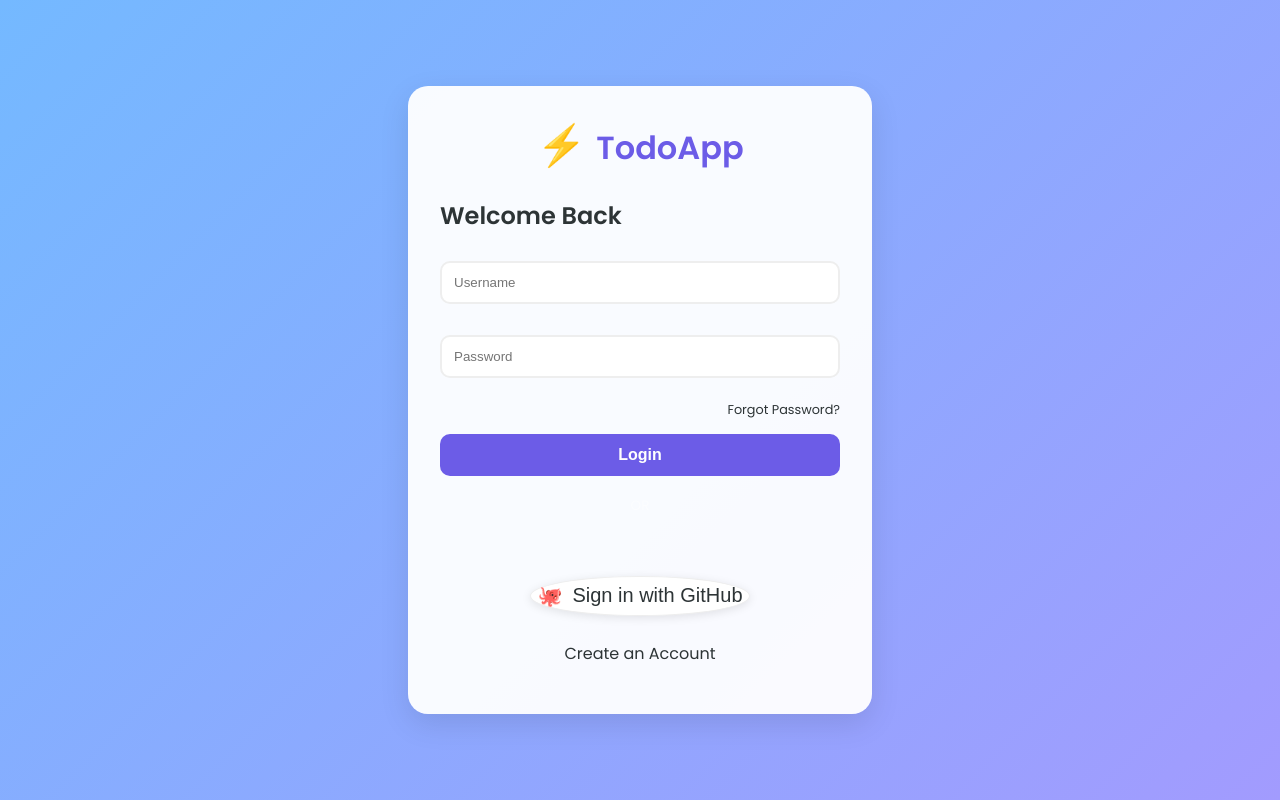
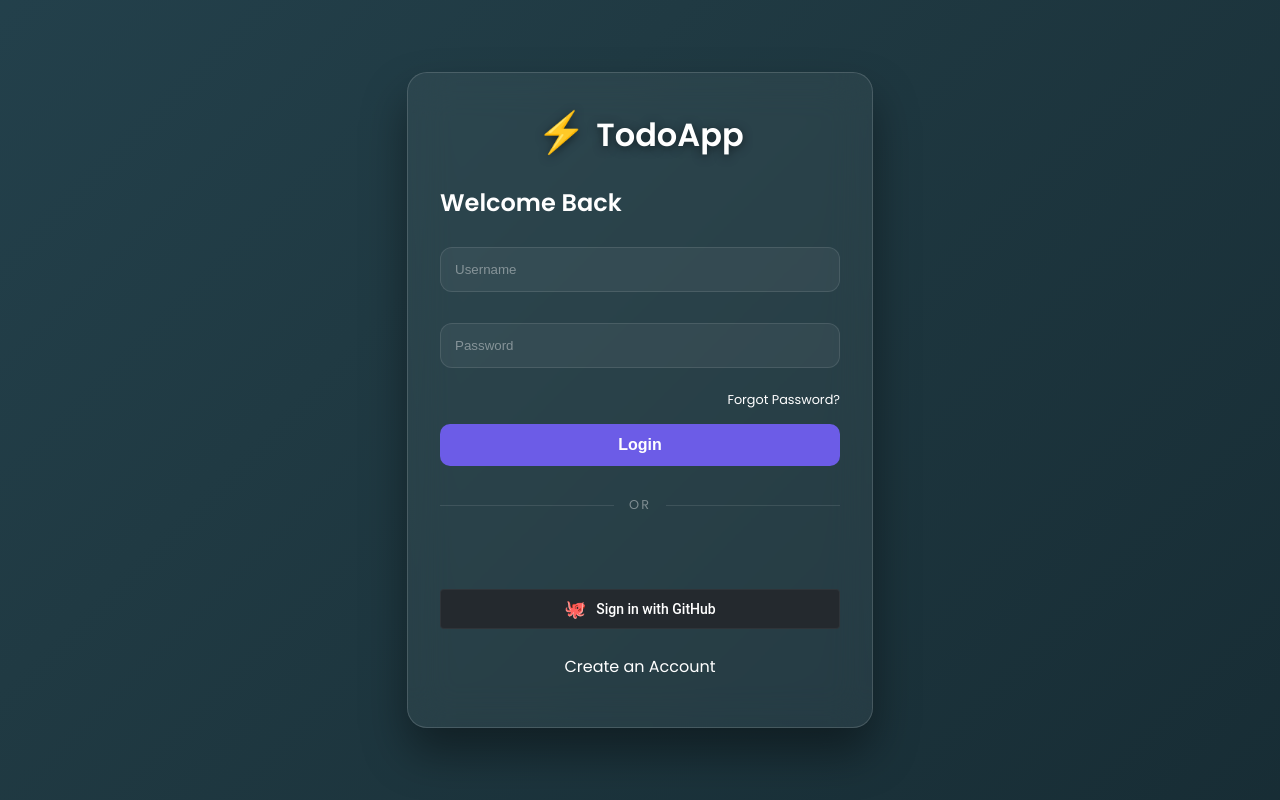
Before and after one commit to Ramagirivardhan-2005/TO-DO-Final-appilication, a React (Create React App) app in the folder client/: page / in a window 1280 px wide. Built offline with nearby package versions, Linux system fonts and the light colour scheme; no server answers.

Commit message:
chore: remove vercel.json, fix crash, and polish UI

```diff
--- a/client/src/App.css
+++ b/client/src/App.css
@@ -1928,3 +1928,122 @@ body.critical-mode {
   .wallet-balance-row { grid-template-columns: 1fr; }
   .redeem-section { flex-direction: column; }
 }
+
+/* --- LOGIN PAGE IMPROVEMENTS --- */
+.login-page {
+  background: linear-gradient(-45deg, #0f2027, #203a43, #2c5364, #1f4037);
+  background-size: 400% 400%;
+  animation: gradientBG 15s ease infinite;
+}
+
+@keyframes gradientBG {
+  0% { background-position: 0% 50%; }
+  50% { background-position: 100% 50%; }
+  100% { background-position: 0% 50%; }
+}
+
+.login-card {
+  background: rgba(255, 255, 255, 0.05) !important;
+  backdrop-filter: blur(20px);
+  -webkit-backdrop-filter: blur(20px);
+  border: 1px solid rgba(255, 255, 255, 0.15);
+  box-shadow: 0 25px 45px rgba(0,0,0,0.4) !important;
+  color: white;
+  min-width: 380px;
+}
+
+.login-card h2, .login-card p, .login-card .link {
+  color: white !important;
+}
+
+.login-card .link:hover {
+  color: #a29bfe !important;
+  text-decoration: underline;
+  text-decoration-thickness: 1px;
+}
+
+.login-logo {
+  color: white !important;
+  text-shadow: 0 2px 10px rgba(0,0,0,0.5);
+}
+
+.login-card input {
+  background: rgba(255, 255, 255, 0.05);
+  border: 1px solid rgba(255, 255, 255, 0.1);
+  color: white;
+  border-radius: 12px;
+  padding: 14px;
+}
+
+.login-card input::placeholder {
+  color: rgba(255, 255, 255, 0.4);
+}
+
+.login-card input:focus {
+  background: rgba(255, 255, 255, 0.15);
+  border-color: #6c5ce7;
+  box-shadow: 0 0 0 4px rgba(108, 92, 231, 0.2);
+}
+
+.divider {
+  display: flex;
+  align-items: center;
+  text-align: center;
+  margin: 30px 0 20px 0;
+}
+.divider::before, .divider::after {
+  content: '';
+  flex: 1;
+  border-bottom: 1px solid rgba(255, 255, 255, 0.1);
+}
+.divider span {
+  padding: 0 15px;
+  color: rgba(255,255,255,0.4);
+  font-size: 0.8rem;
+  letter-spacing: 2px;
+  font-weight: 500;
+}
+
+.oauth-group {
+  display: flex;
+  flex-direction: column;
+  gap: 15px;
+}
+
+.google-wrap {
+  display: flex;
+  justify-content: center;
+  width: 100%;
+}
+
+.google-wrap > div {
+  width: 100% !important;
+}
+
+.btn-github {
+  background: #24292e;
+  color: white;
+  border: 1px solid rgba(255,255,255,0.05);
+  border-radius: 4px;
+  padding: 0 12px;
+  height: 40px;
+  font-family: "Roboto", sans-serif;
+  font-size: 14px;
+  font-weight: 500;
+  display: flex;
+  justify-content: center;
+  align-items: center;
+  gap: 10px;
+  width: 100%;
+  transition: all 0.3s cubic-bezier(0.4, 0, 0.2, 1);
+  cursor: pointer;
+}
+.btn-github:hover {
+  background: #1b1f23;
+  transform: translateY(-2px);
+  box-shadow: 0 6px 15px rgba(0,0,0,0.4);
+  border-color: rgba(255,255,255,0.15);
+}
+.github-icon {
+  font-size: 1.1rem;
+}
--- /dev/null
+++ b/client/src/config.js
@@ -0,0 +1,3 @@
+export const API_URL = process.env.REACT_APP_API_URL || "http://localhost:5000";
+export const FRONTEND_URL = process.env.REACT_APP_FRONTEND_URL || "http://localhost:3000";
+export const GITHUB_CLIENT_ID = process.env.REACT_APP_GITHUB_CLIENT_ID || "Ov23liZrBeVKxKMXoxJ1";
--- a/client/src/pages/AddTask.js
+++ b/client/src/pages/AddTask.js
@@ -1,6 +1,7 @@
 import { useState, useEffect } from "react";
 import axios from "axios";
 import { useNavigate, useLocation } from "react-router-dom";
+import { API_URL } from "../config";
 
 export default function AddTask({ user }) {
   const [taskName, setTaskName] = useState("");
@@ -27,7 +28,7 @@ export default function AddTask({ user }) {
 
   const handleAdd = async (e) => {
     e.preventDefault();
-    await axios.post(`${process.env.REACT_APP_API_URL || "https://to-do-final-appilication-2.onrender.com"}/tasks`, {
+    await axios.post(`${API_URL}/tasks`, {
       user_id: user.id,
       task_name: taskName,
       description: description,
--- a/client/src/pages/DeleteTask.js
+++ b/client/src/pages/DeleteTask.js
@@ -1,12 +1,13 @@
 import axios from "axios";
 import { useNavigate, useParams } from "react-router-dom";
+import { API_URL } from "../config";
 
 export default function DeleteTask() {
   const { id } = useParams();
   const navigate = useNavigate();
 
   const confirmDelete = async () => {
-    await axios.delete(`${process.env.REACT_APP_API_URL || "https://to-do-final-appilication-2.onrender.com"}/tasks/${id}`);
+    await axios.delete(`${API_URL}/tasks/${id}`);
     navigate("/dashboard");
   };
 
--- a/client/src/pages/Login.js
+++ b/client/src/pages/Login.js
@@ -2,6 +2,7 @@ import axios from "axios";
 import { useState, useEffect } from "react";
 import { useNavigate } from "react-router-dom";
 import { GoogleLogin } from '@react-oauth/google';
+import { API_URL, GITHUB_CLIENT_ID } from "../config";
 
 export default function Login({ setUser }) {
   const [username, setUsername] = useState("");
@@ -31,7 +32,7 @@ export default function Login({ setUser }) {
 
   const handleGithubCallback = async (code) => {
     try {
-      const res = await axios.post(`${process.env.REACT_APP_API_URL || "https://to-do-final-appilication-2.onrender.com"}/api/auth/github`, { code });
+      const res = await axios.post(`${API_URL}/api/auth/github`, { code });
 
       if (res.data.mfaRequired) {
         setMfaMode(true);
@@ -62,7 +63,7 @@ export default function Login({ setUser }) {
     setError("");
 
     try {
-      const res = await axios.post(`${process.env.REACT_APP_API_URL || "https://to-do-final-appilication-2.onrender.com"}/login`, { username, password });
+      const res = await axios.post(`${API_URL}/login`, { username, password });
 
       if (res.data.mfaRequired) {
         // MFA required — show TOTP input
@@ -88,7 +89,7 @@ export default function Login({ setUser }) {
     setMfaLoading(true);
 
     try {
-      const res = await axios.post(`${process.env.REACT_APP_API_URL || "https://to-do-final-appilication-2.onrender.com"}/api/mfa/verify-login`, {
+      const res = await axios.post(`${API_URL}/api/mfa/verify-login`, {
         tempToken,
         token: mfaCode
       });
@@ -105,7 +106,7 @@ export default function Login({ setUser }) {
   const requestEmailMfa = async () => {
       setError(""); setMfaLoading(true); setSuccessMsg("");
       try {
-          const res = await axios.post(`${process.env.REACT_APP_API_URL || "https://to-do-final-appilication-2.onrender.com"}/api/auth/request-email-mfa`, { tempToken });
+          const res = await axios.post(`${API_URL}/api/auth/request-email-mfa`, { tempToken });
           if(res.data.error) setError(res.data.error);
           else setSuccessMsg(res.data.message);
       } catch(err) { setError("Failed to dispatch email code."); }
@@ -116,7 +117,7 @@ export default function Login({ setUser }) {
     e.preventDefault();
     setError(""); setForgotLoading(true); setSuccessMsg("");
     try {
-        const res = await axios.post(`${process.env.REACT_APP_API_URL || "https://to-do-final-appilication-2.onrender.com"}/api/auth/forgot-password`, { email: forgotEmail });
+        const res = await axios.post(`${API_URL}/api/auth/forgot-password`, { email: forgotEmail });
         if(res.data.error) setError(res.data.error);
         else {
             setSuccessMsg("Reset code sent! Check your email.");
@@ -130,7 +131,7 @@ export default function Login({ setUser }) {
     e.preventDefault();
     setError(""); setForgotLoading(true); setSuccessMsg("");
     try {
-        const res = await axios.post(`${process.env.REACT_APP_API_URL || "https://to-do-final-appilication-2.onrender.com"}/api/auth/reset-password`, { email: forgotEmail, otp: forgotOtp, newPassword });
+        const res = await axios.post(`${API_URL}/api/auth/reset-password`, { email: forgotEmail, otp: forgotOtp, newPassword });
         if(res.data.error) setError(res.data.error);
         else {
             setSuccessMsg("Password successfully reset! Please login.");
@@ -143,7 +144,7 @@ export default function Login({ setUser }) {
 
   const handleGoogleSuccess = async (credentialResponse) => {
     try {
-      const res = await axios.post(`${process.env.REACT_APP_API_URL || "https://to-do-final-appilication-2.onrender.com"}/api/auth/google`, { googleToken: credentialResponse.credential });
+      const res = await axios.post(`${API_URL}/api/auth/google`, { googleToken: credentialResponse.credential });
 
       if (res.data.mfaRequired) {
         setMfaMode(true);
@@ -162,9 +163,9 @@ export default function Login({ setUser }) {
   // MFA Verification Screen
   if (mfaMode) {
     return (
-      <div className="page-center">
-        <div className="card mfa-card">
-          <div className="app-logo">
+      <div className="page-center login-page">
+        <div className="card mfa-card login-card">
+          <div className="app-logo login-logo">
             <span className="logo-icon">🔐</span> Two-Factor Auth
           </div>
           <p style={{ color: '#666', textAlign: 'center', marginBottom: '20px', fontSize: '0.9rem' }}>
@@ -240,9 +241,9 @@ export default function Login({ setUser }) {
   }
 
   return (
-    <div className="page-center">
-      <div className="card">
-        <div className="app-logo">
+    <div className="page-center login-page">
+      <div className="card login-card">
+        <div className="app-logo login-logo">
            <span className="logo-icon">⚡</span> TodoApp
         </div>
         <h2>Welcome Back</h2>
@@ -272,16 +273,18 @@ export default function Login({ setUser }) {
               <button className="btn-primary" type="submit">Login</button>
             </form>
 
-            <div style={{ marginTop: '20px', display: 'flex', flexDirection: 'column', gap: '10px', alignItems: 'center' }}>
-                <div style={{ fontSize: '0.85rem', color: 'rgba(255,255,255,0.5)' }}>OR</div>
+                <div className="divider"><span>OR</span></div>
+                <div className="oauth-group">
+                  <div className="google-wrap">
                     <GoogleLogin
                       onSuccess={handleGoogleSuccess}
                       onError={() => setError("Google Login Exception")}
                       useOneTap
                       theme="filled_black"
                     />
-                <button className="btn-refresh" type="button" style={{width:'auto', minWidth:'200px', display: 'flex', alignItems: 'center', justifyContent: 'center', gap: '10px'}} onClick={() => window.location.href = `https://github.com/login/oauth/authorize?client_id=${process.env.REACT_APP_GITHUB_CLIENT_ID || "Ov23liZrBeVKxKMXoxJ1"}&scope=user:email`}>
-                    <span role="img" aria-label="github">🐙</span> Sign in with GitHub
+                  </div>
+                  <button className="btn-github" type="button" onClick={() => window.location.href = `https://github.com/login/oauth/authorize?client_id=${GITHUB_CLIENT_ID}&scope=user:email`}>
+                      <span className="github-icon" role="img" aria-label="github">🐙</span> Sign in with GitHub
                   </button>
                 </div>
 
--- a/client/src/pages/Signup.js
+++ b/client/src/pages/Signup.js
@@ -1,6 +1,7 @@
 import axios from "axios";
 import { useState } from "react";
 import { useNavigate } from "react-router-dom";
+import { API_URL } from "../config";
 
 export default function Signup({ setUser }) {
   const [username, setUsername] = useState("");
@@ -31,7 +32,7 @@ export default function Signup({ setUser }) {
 
     setLoading(true);
     try {
-      const res = await axios.post(`${process.env.REACT_APP_API_URL || "https://to-do-final-appilication-2.onrender.com"}/register`, { username, userid, email, password });
+      const res = await axios.post(`${API_URL}/register`, { username, userid, email, password });
       if (res.data.error) {
          setError(res.data.error);
       } else if (res.data.token && res.data.user) {
```
Also changed, not shown: client/src/pages/Dashboard.js (+8 -7 lines), client/src/pages/EditTask.js (+4 -3 lines), client/src/pages/ScrapedEvents.js (+11 -10 lines), client/src/pages/Store.js (+4 -3 lines), client/src/pages/Wallet.js (+6 -5 lines), 2 other files (tests, documents, lock files or other folders). Lines whose indentation alone changed are shown as unchanged.
